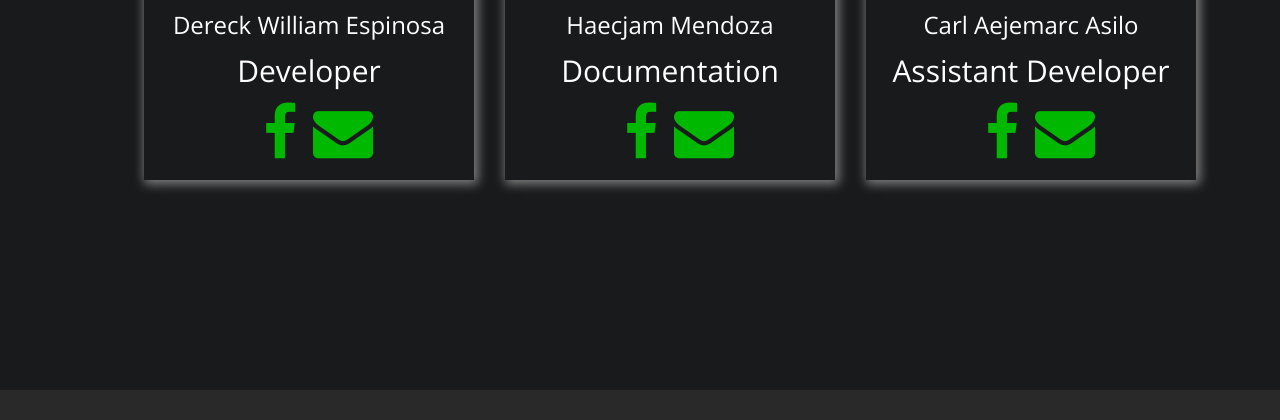
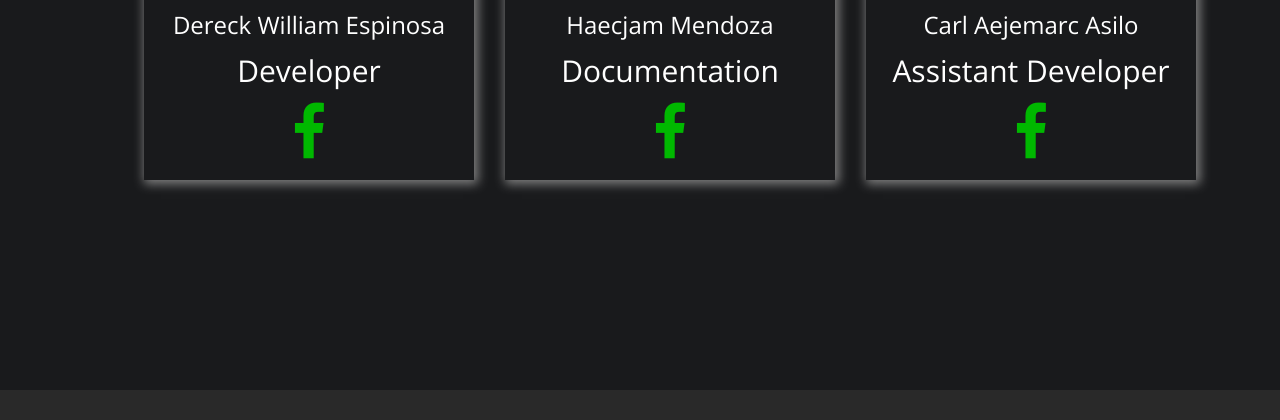
Before and after one commit to derecklang/rhumabini, a PHP site: page /about.php in a window 1280 px wide. Shown: the part 1202-1622 px from the top of the page. Run offline with PHP 8.4, Linux system fonts and the light colour scheme; data comes from the database, SQL or seed files in the repository; some libraries are stand-ins or nearby versions.

Commit message:
edit photo and inalis kona yung gmail ng team sa about

```diff
--- a/about.php
+++ b/about.php
@@ -156,7 +156,7 @@ img {
 	  <span class="deg">Developer</span>
       <br>
       <a href="https://web.facebook.com/dereck.espinosa.5070" class="fa fa-facebook fa-2x"></a>
-	  <a href="mailto:espinosadereck20@gmail.com" class="fa fa-envelope fa-2x"></a>
+
 
     </figcaption>
   </figure>
@@ -172,7 +172,7 @@ img {
 	  <span class="deg">Documentation</span>
       <br>
       <a href="https://web.facebook.com/HayecJam" class="fa fa-facebook fa-2x"></a>
-	  <a href="mailto:rbantugon3@gmail.com" class="fa fa-envelope fa-2x"></a>
+
 
     </figcaption>
   </figure>
@@ -188,7 +188,7 @@ img {
 	  <span class="deg">Assistant Developer</span>
       <br>
 	  <a href="https://web.facebook.com/carlaejemarc.egmarin" class="fa fa-facebook fa-2x"></a>
-      <a href="mailto:nelvinjaylorddalangin@gmail.com" class="fa fa-envelope fa-2x"></a>
+
 
     </figcaption>
   </figure>
--- a/admin/edit-patients-detail.php
+++ b/admin/edit-patients-detail.php
@@ -179,7 +179,7 @@ foreach($result2 as $row1)
                       </div>
                       <div class="form-group">
                         <label for="exampleInputName1">Patient Photo</label>
-                        <img src="images/<?php echo $row->Image;?>" width="100" height="100" value="<?php  echo $row->Image;?>"><a href="changeimage.php?editid=<?php echo $row->ID;?>"> &nbsp;</a>
+                        <img src="images/<?php echo $row->Image;?>" width="100" height="100" value="<?php  echo $row->Image;?>"> &nbsp;</a>
                       </div>
 
                       <div class="form-group">
```
